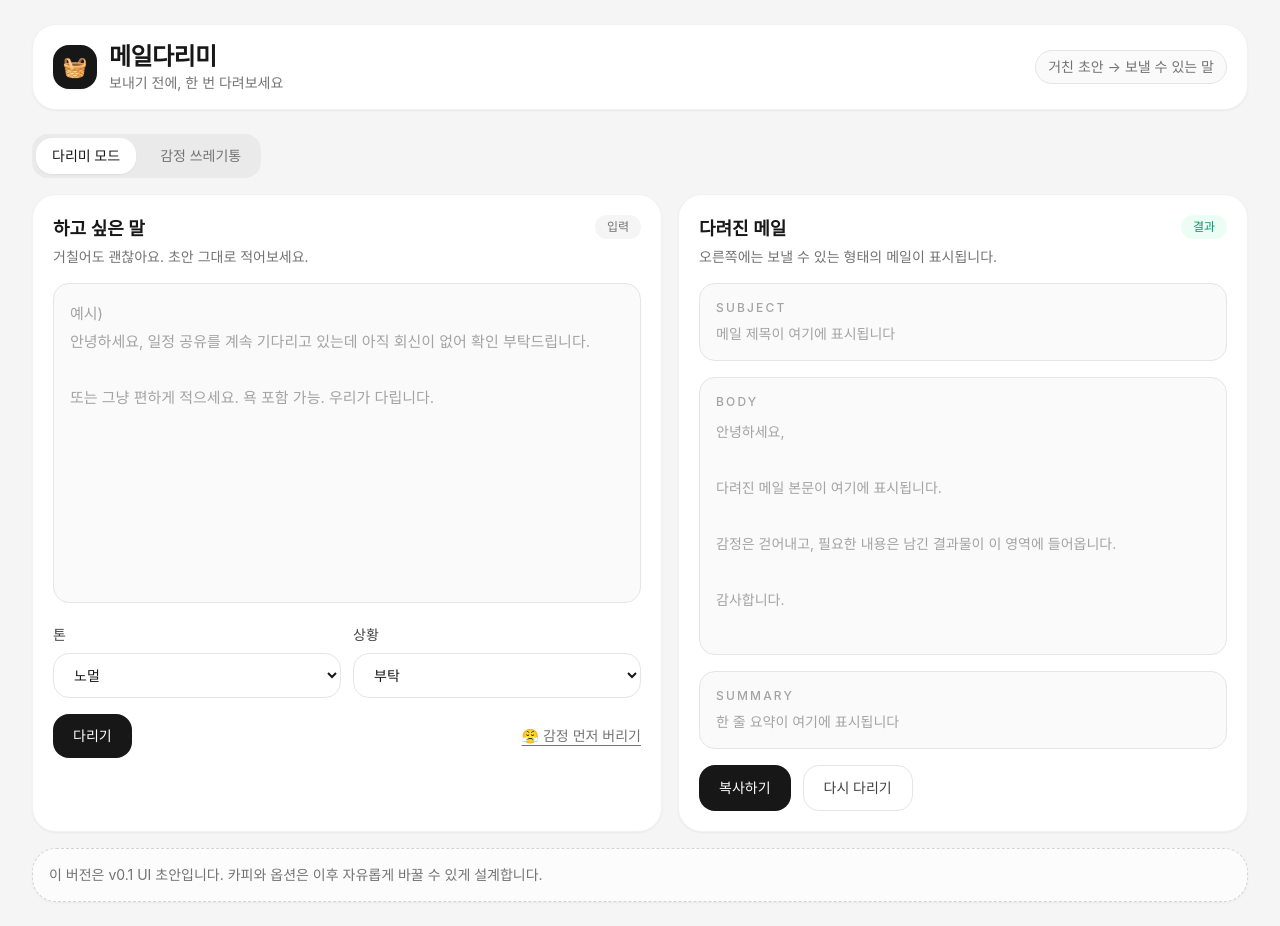
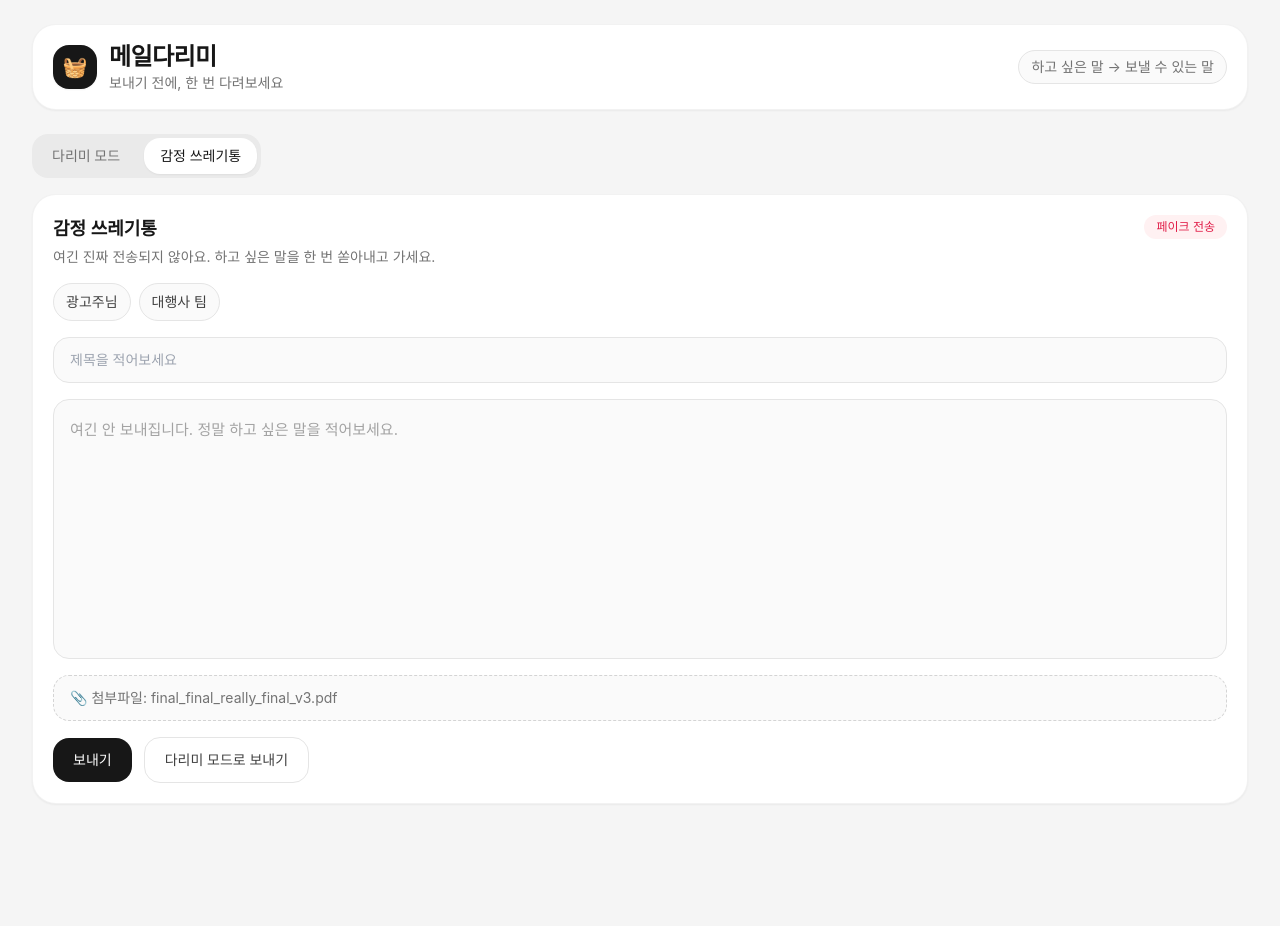
Before and after one commit to kimsogenie/mailironer, a Next.js app: page / in a window 1280 px wide. Both pictures are taken after a click on the button "감정 쓰레기통". After the commit the page ends 828 px from the top, so only its background shows below. Built offline with nearby package versions, Linux system fonts and the light colour scheme.

Commit message:
Update index.jsx

```diff
--- a/pages/index.jsx
+++ b/pages/index.jsx
@@ -1,6 +1,104 @@
+import { useMemo, useState } from "react";
+
+const TONES = ["노멀", "정중하게", "매우 공손하게"];
+const SITUATIONS = ["부탁", "재촉", "수정 요청", "일정 공유", "사과", "확인 요청"];
+
+const DEFAULT_RESULT = {
+  subject: "",
+  body: "",
+  summary: "",
+};
+
 export default function MailIronerApp() {
-  const tones = ["노멀", "정중하게", "매우 공손하게"];
-  const situations = ["부탁", "재촉", "수정 요청", "일정 공유", "사과", "확인 요청"];
+  const [activeTab, setActiveTab] = useState("iron");
+  const [draft, setDraft] = useState("");
+  const [tone, setTone] = useState(TONES[0]);
+  const [situation, setSituation] = useState(SITUATIONS[0]);
+  const [result, setResult] = useState(DEFAULT_RESULT);
+  const [loading, setLoading] = useState(false);
+  const [feedback, setFeedback] = useState("");
+  const [copyState, setCopyState] = useState("");
+
+  const [trashRecipients] = useState(["광고주님", "대행사 팀"]);
+  const [trashSubject, setTrashSubject] = useState("");
+  const [trashBody, setTrashBody] = useState("");
+  const [trashResponse, setTrashResponse] = useState("");
+
+  const isGenerateDisabled = useMemo(() => !draft.trim() || loading, [draft, loading]);
+
+  async function handleGenerate() {
+    if (!draft.trim()) {
+      setFeedback("먼저 초안을 입력해 주세요.");
+      return;
+    }
+
+    try {
+      setLoading(true);
+      setFeedback("다리는 중입니다...");
+      setCopyState("");
+
+      const res = await fetch("/api/generate", {
+        method: "POST",
+        headers: {
+          "Content-Type": "application/json",
+        },
+        body: JSON.stringify({
+          draft,
+          tone,
+          situation,
+        }),
+      });
+
+      const data = await res.json();
+
+      if (!res.ok) {
+        throw new Error(data?.error || "생성 중 오류가 발생했습니다.");
+      }
+
+      setResult({
+        subject: data.subject || "",
+        body: data.body || "",
+        summary: data.summary || "",
+      });
+      setFeedback("깔끔하게 다려졌습니다.");
+    } catch (error) {
+      setFeedback(error.message || "생성 중 오류가 발생했습니다.");
+    } finally {
+      setLoading(false);
+    }
+  }
+
+  async function handleCopy() {
+    const text = `제목: ${result.subject}\n\n${result.body}\n\n한 줄 요약: ${result.summary}`;
+    if (!result.subject && !result.body && !result.summary) return;
+
+    try {
+      await navigator.clipboard.writeText(text);
+      setCopyState("복사 완료. 이제 보내도 안전합니다.");
+    } catch (error) {
+      setCopyState("복사에 실패했습니다. 다시 시도해 주세요.");
+    }
+  }
+
+  function handleTrashSend() {
+    const lines = [];
+    if (trashBody.match(/말이 안|대체 왜|답답|최악|짜증|열받|어이없/i)) {
+      lines.push("이 메일은 전송되지 않았습니다. 대신 평정심은 지켜졌습니다.");
+      lines.push("직설적인 감정 표현이 많이 포함되어 있어요.");
+    } else {
+      lines.push("감정 배출 완료. 인간관계는 아직 무사합니다.");
+    }
+
+    lines.push("원하면 이 내용을 다리미 모드로 가져가 순화할 수 있어요.");
+    setTrashResponse(lines.join(" "));
+  }
+
+  function moveTrashToIronMode() {
+    const combined = [trashSubject ? `[제목 초안] ${trashSubject}` : "", trashBody].filter(Boolean).join("\n\n");
+    setDraft(combined);
+    setActiveTab("iron");
+    setFeedback("감정 메모를 다리미 모드로 가져왔습니다.");
+  }
 
   return (
     <div className="min-h-screen bg-neutral-100 text-neutral-900">
@@ -12,46 +110,52 @@ export default function MailIronerApp() {
                 🧺
               </div>
               <div>
-                <h1 className="text-xl font-semibold tracking-tight sm:text-2xl">
-                  메일다리미
-                </h1>
-                <p className="text-sm text-neutral-500">
-                  보내기 전에, 한 번 다려보세요
-                </p>
+                <h1 className="text-xl font-semibold tracking-tight sm:text-2xl">메일다리미</h1>
+                <p className="text-sm text-neutral-500">보내기 전에, 한 번 다려보세요</p>
               </div>
             </div>
 
             <div className="hidden rounded-full border border-neutral-200 bg-neutral-50 px-3 py-1.5 text-sm text-neutral-500 md:block">
-              거친 초안 → 보낼 수 있는 말
+              하고 싶은 말 → 보낼 수 있는 말
             </div>
           </div>
         </header>
 
         <main className="flex-1">
           <div className="mb-4 flex w-full gap-2 rounded-2xl bg-neutral-200/70 p-1 sm:w-fit">
-            <button className="rounded-2xl bg-white px-4 py-2 text-sm font-medium shadow-sm">
+            <button
+              onClick={() => setActiveTab("iron")}
+              className={`rounded-2xl px-4 py-2 text-sm font-medium transition ${
+                activeTab === "iron" ? "bg-white shadow-sm" : "text-neutral-500"
+              }`}
+            >
               다리미 모드
             </button>
-            <button className="rounded-2xl px-4 py-2 text-sm font-medium text-neutral-500">
+            <button
+              onClick={() => setActiveTab("trash")}
+              className={`rounded-2xl px-4 py-2 text-sm font-medium transition ${
+                activeTab === "trash" ? "bg-white shadow-sm" : "text-neutral-500"
+              }`}
+            >
               감정 쓰레기통
             </button>
           </div>
 
+          {activeTab === "iron" ? (
+            <>
               <section className="grid gap-4 lg:grid-cols-[1.05fr_0.95fr]">
                 <div className="rounded-3xl border border-black/5 bg-white p-5 shadow-sm">
                   <div className="mb-4 flex items-start justify-between gap-3">
                     <div>
                       <h2 className="text-lg font-semibold">하고 싶은 말</h2>
-                  <p className="mt-1 text-sm text-neutral-500">
-                    거칠어도 괜찮아요. 초안 그대로 적어보세요.
-                  </p>
+                      <p className="mt-1 text-sm text-neutral-500">거칠어도 괜찮아요. 초안 그대로 적어보세요.</p>
                     </div>
-                <span className="rounded-full bg-neutral-100 px-3 py-1 text-xs text-neutral-500">
-                  입력
-                </span>
+                    <span className="rounded-full bg-neutral-100 px-3 py-1 text-xs text-neutral-500">입력</span>
                   </div>
 
                   <textarea
+                    value={draft}
+                    onChange={(e) => setDraft(e.target.value)}
                     className="min-h-[320px] w-full resize-none rounded-2xl border border-neutral-200 bg-neutral-50 px-4 py-4 text-[15px] leading-7 outline-none transition placeholder:text-neutral-400 focus:border-neutral-300"
                     placeholder={`예시)
 안녕하세요, 일정 공유를 계속 기다리고 있는데 아직 회신이 없어 확인 부탁드립니다.
@@ -62,17 +166,25 @@ export default function MailIronerApp() {
                   <div className="mt-4 grid gap-3 sm:grid-cols-2">
                     <label className="block">
                       <div className="mb-2 text-sm font-medium text-neutral-700">톤</div>
-                  <select className="w-full rounded-2xl border border-neutral-200 bg-white px-4 py-3 text-sm outline-none focus:border-neutral-300">
-                    {tones.map((tone) => (
-                      <option key={tone}>{tone}</option>
+                      <select
+                        value={tone}
+                        onChange={(e) => setTone(e.target.value)}
+                        className="w-full rounded-2xl border border-neutral-200 bg-white px-4 py-3 text-sm outline-none focus:border-neutral-300"
+                      >
+                        {TONES.map((item) => (
+                          <option key={item}>{item}</option>
                         ))}
                       </select>
                     </label>
 
                     <label className="block">
                       <div className="mb-2 text-sm font-medium text-neutral-700">상황</div>
-                  <select className="w-full rounded-2xl border border-neutral-200 bg-white px-4 py-3 text-sm outline-none focus:border-neutral-300">
-                    {situations.map((item) => (
+                      <select
+                        value={situation}
+                        onChange={(e) => setSituation(e.target.value)}
+                        className="w-full rounded-2xl border border-neutral-200 bg-white px-4 py-3 text-sm outline-none focus:border-neutral-300"
+                      >
+                        {SITUATIONS.map((item) => (
                           <option key={item}>{item}</option>
                         ))}
                       </select>
@@ -80,80 +192,151 @@ export default function MailIronerApp() {
                   </div>
 
                   <div className="mt-4 flex flex-col gap-3 sm:flex-row sm:items-center sm:justify-between">
-                <button className="inline-flex items-center justify-center rounded-2xl bg-neutral-900 px-5 py-3 text-sm font-medium text-white transition hover:opacity-95">
-                  다리기
+                    <button
+                      onClick={handleGenerate}
+                      disabled={isGenerateDisabled}
+                      className="inline-flex items-center justify-center rounded-2xl bg-neutral-900 px-5 py-3 text-sm font-medium text-white transition hover:opacity-95 disabled:cursor-not-allowed disabled:opacity-50"
+                    >
+                      {loading ? "다리는 중입니다..." : "다리기"}
                     </button>
-                <button className="text-sm text-neutral-500 underline underline-offset-4">
+
+                    <button
+                      onClick={() => setActiveTab("trash")}
+                      className="text-sm text-neutral-500 underline underline-offset-4"
+                    >
                       😤 감정 먼저 버리기
                     </button>
                   </div>
+
+                  {feedback ? (
+                    <div className="mt-4 rounded-2xl bg-neutral-100 px-4 py-3 text-sm text-neutral-600">
+                      {feedback}
+                    </div>
+                  ) : null}
                 </div>
 
                 <div className="rounded-3xl border border-black/5 bg-white p-5 shadow-sm">
                   <div className="mb-4 flex items-start justify-between gap-3">
                     <div>
                       <h2 className="text-lg font-semibold">다려진 메일</h2>
-                  <p className="mt-1 text-sm text-neutral-500">
-                    오른쪽에는 보낼 수 있는 형태의 메일이 표시됩니다.
-                  </p>
+                      <p className="mt-1 text-sm text-neutral-500">오른쪽에는 보낼 수 있는 형태의 메일이 표시됩니다.</p>
                     </div>
-                <span className="rounded-full bg-emerald-50 px-3 py-1 text-xs text-emerald-600">
-                  결과
-                </span>
+                    <span className="rounded-full bg-emerald-50 px-3 py-1 text-xs text-emerald-600">결과</span>
                   </div>
 
                   <div className="space-y-4">
                     <div className="rounded-2xl border border-neutral-200 bg-neutral-50 p-4">
-                  <div className="mb-2 text-xs font-medium uppercase tracking-[0.18em] text-neutral-400">
-                    Subject
-                  </div>
-                  <div className="text-sm text-neutral-400">
-                    메일 제목이 여기에 표시됩니다
+                      <div className="mb-2 text-xs font-medium uppercase tracking-[0.18em] text-neutral-400">Subject</div>
+                      <div className={`text-sm whitespace-pre-wrap ${result.subject ? "text-neutral-800" : "text-neutral-400"}`}>
+                        {result.subject || "메일 제목이 여기에 표시됩니다"}
                       </div>
                     </div>
 
                     <div className="rounded-2xl border border-neutral-200 bg-neutral-50 p-4">
-                  <div className="mb-2 text-xs font-medium uppercase tracking-[0.18em] text-neutral-400">
-                    Body
-                  </div>
-                  <div className="min-h-[220px] whitespace-pre-wrap text-sm leading-7 text-neutral-400">
-                    안녕하세요,
-
-                    {"\n\n"}
-                    다려진 메일 본문이 여기에 표시됩니다.
-
-                    {"\n\n"}
-                    감정은 걷어내고, 필요한 내용은 남긴 결과물이 이 영역에 들어옵니다.
-
-                    {"\n\n"}
-                    감사합니다.
+                      <div className="mb-2 text-xs font-medium uppercase tracking-[0.18em] text-neutral-400">Body</div>
+                      <div className={`min-h-[220px] whitespace-pre-wrap text-sm leading-7 ${result.body ? "text-neutral-800" : "text-neutral-400"}`}>
+                        {result.body ||
+                          `안녕하세요,\n\n다려진 메일 본문이 여기에 표시됩니다.\n\n감정은 걷어내고, 필요한 내용은 남긴 결과물이 이 영역에 들어옵니다.\n\n감사합니다.`}
                       </div>
                     </div>
 
                     <div className="rounded-2xl border border-neutral-200 bg-neutral-50 p-4">
-                  <div className="mb-2 text-xs font-medium uppercase tracking-[0.18em] text-neutral-400">
-                    Summary
-                  </div>
-                  <div className="text-sm text-neutral-400">
-                    한 줄 요약이 여기에 표시됩니다
+                      <div className="mb-2 text-xs font-medium uppercase tracking-[0.18em] text-neutral-400">Summary</div>
+                      <div className={`text-sm whitespace-pre-wrap ${result.summary ? "text-neutral-800" : "text-neutral-400"}`}>
+                        {result.summary || "한 줄 요약이 여기에 표시됩니다"}
                       </div>
                     </div>
                   </div>
 
                   <div className="mt-4 flex flex-col gap-3 sm:flex-row">
-                <button className="inline-flex items-center justify-center rounded-2xl bg-neutral-900 px-5 py-3 text-sm font-medium text-white transition hover:opacity-95">
+                    <button
+                      onClick={handleCopy}
+                      disabled={!result.subject && !result.body && !result.summary}
+                      className="inline-flex items-center justify-center rounded-2xl bg-neutral-900 px-5 py-3 text-sm font-medium text-white transition hover:opacity-95 disabled:cursor-not-allowed disabled:opacity-50"
+                    >
                       복사하기
                     </button>
-                <button className="inline-flex items-center justify-center rounded-2xl border border-neutral-200 bg-white px-5 py-3 text-sm font-medium text-neutral-700 transition hover:bg-neutral-50">
+
+                    <button
+                      onClick={handleGenerate}
+                      disabled={isGenerateDisabled}
+                      className="inline-flex items-center justify-center rounded-2xl border border-neutral-200 bg-white px-5 py-3 text-sm font-medium text-neutral-700 transition hover:bg-neutral-50 disabled:cursor-not-allowed disabled:opacity-50"
+                    >
                       다시 다리기
                     </button>
                   </div>
+
+                  {copyState ? (
+                    <div className="mt-4 rounded-2xl bg-emerald-50 px-4 py-3 text-sm text-emerald-700">{copyState}</div>
+                  ) : null}
                 </div>
               </section>
 
               <section className="mt-4 rounded-3xl border border-dashed border-neutral-300 bg-white/70 p-4 text-sm text-neutral-500 shadow-sm">
-            이 버전은 v0.1 UI 초안입니다. 카피와 옵션은 이후 자유롭게 바꿀 수 있게 설계합니다.
+                지금 버전은 실제 생성까지 연결된 v0.2입니다. OpenAI API 키를 연결하면 바로 작동합니다.
               </section>
+            </>
+          ) : (
+            <section className="rounded-3xl border border-black/5 bg-white p-5 shadow-sm">
+              <div className="mb-4 flex items-start justify-between gap-3">
+                <div>
+                  <h2 className="text-lg font-semibold">감정 쓰레기통</h2>
+                  <p className="mt-1 text-sm text-neutral-500">여긴 진짜 전송되지 않아요. 하고 싶은 말을 한 번 쏟아내고 가세요.</p>
+                </div>
+                <span className="rounded-full bg-rose-50 px-3 py-1 text-xs text-rose-600">페이크 전송</span>
+              </div>
+
+              <div className="mb-4 flex flex-wrap gap-2">
+                {trashRecipients.map((person) => (
+                  <span key={person} className="rounded-full border border-neutral-200 bg-neutral-50 px-3 py-2 text-sm text-neutral-700">
+                    {person}
+                  </span>
+                ))}
+              </div>
+
+              <div className="grid gap-4">
+                <input
+                  value={trashSubject}
+                  onChange={(e) => setTrashSubject(e.target.value)}
+                  className="w-full rounded-2xl border border-neutral-200 bg-neutral-50 px-4 py-3 text-sm outline-none focus:border-neutral-300"
+                  placeholder="제목을 적어보세요"
+                />
+
+                <textarea
+                  value={trashBody}
+                  onChange={(e) => setTrashBody(e.target.value)}
+                  className="min-h-[260px] w-full resize-none rounded-2xl border border-neutral-200 bg-neutral-50 px-4 py-4 text-[15px] leading-7 outline-none transition placeholder:text-neutral-400 focus:border-neutral-300"
+                  placeholder="여긴 안 보내집니다. 정말 하고 싶은 말을 적어보세요."
+                />
+
+                <div className="rounded-2xl border border-dashed border-neutral-300 bg-neutral-50 px-4 py-3 text-sm text-neutral-500">
+                  📎 첨부파일: final_final_really_final_v3.pdf
+                </div>
+
+                <div className="flex flex-col gap-3 sm:flex-row sm:items-center">
+                  <button
+                    onClick={handleTrashSend}
+                    className="inline-flex items-center justify-center rounded-2xl bg-neutral-900 px-5 py-3 text-sm font-medium text-white transition hover:opacity-95"
+                  >
+                    보내기
+                  </button>
+
+                  <button
+                    onClick={moveTrashToIronMode}
+                    className="inline-flex items-center justify-center rounded-2xl border border-neutral-200 bg-white px-5 py-3 text-sm font-medium text-neutral-700 transition hover:bg-neutral-50"
+                  >
+                    다리미 모드로 보내기
+                  </button>
+                </div>
+
+                {trashResponse ? (
+                  <div className="rounded-2xl bg-rose-50 px-4 py-3 text-sm leading-6 text-rose-700">
+                    {trashResponse}
+                  </div>
+                ) : null}
+              </div>
+            </section>
+          )}
         </main>
       </div>
     </div>
```
Lines whose indentation alone changed are shown as unchanged.
